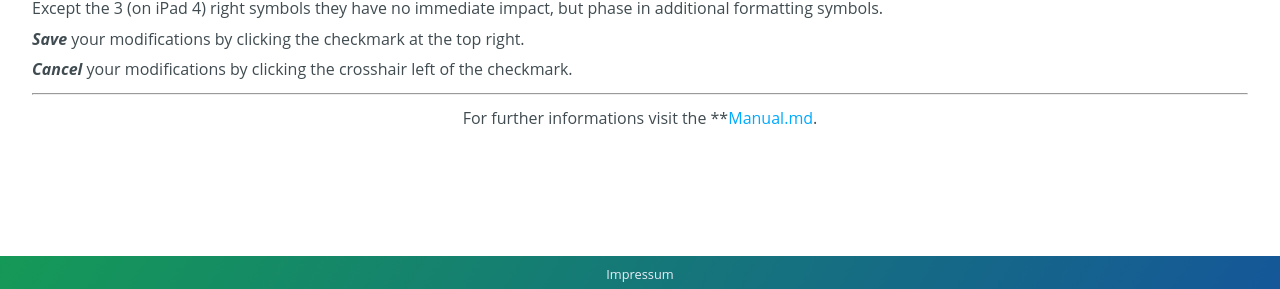
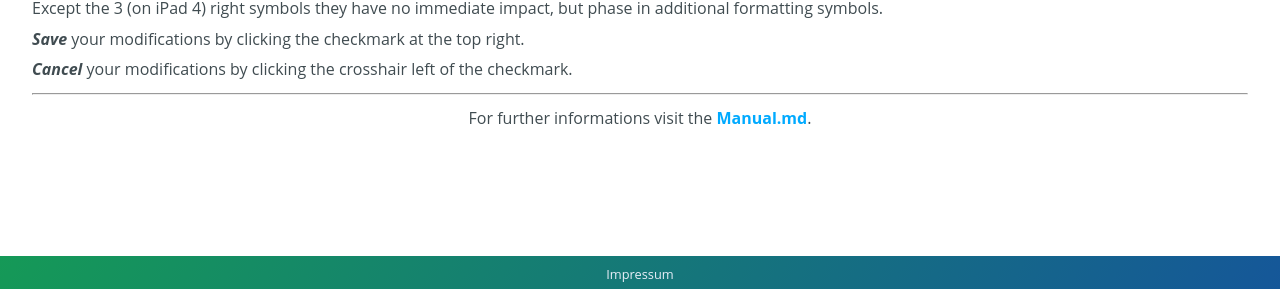
Before and after one commit to cs-LA/home, a Jekyll site: the page built from KTrunk/GettingStarted.md, in a window 1280 px wide. Shown: the part 608-897 px from the top of the page. Built offline with Jekyll 4.4.1, drawn with Linux system fonts in a browser that asks for light colours; our own code applies the rules of GitHub Pages for plain Markdown files.

Commit message:
Update GettingStarted.md

```diff
--- a/KTrunk/GettingStarted.md
+++ b/KTrunk/GettingStarted.md
@@ -64,5 +64,5 @@
 
 ---
 
-<span class="en" align="center">For further informations visit the **[Manual.md](Manual).</span>
+<span class="en" align="center">For further informations visit the **[Manual.md](Manual)**.</span>
 <span class="de"><b><i>Verwerfe</i></b> Deine Änderungen, indem Du das Kreuz neben dem Speichern-Häkchen klickst.</span>
```
